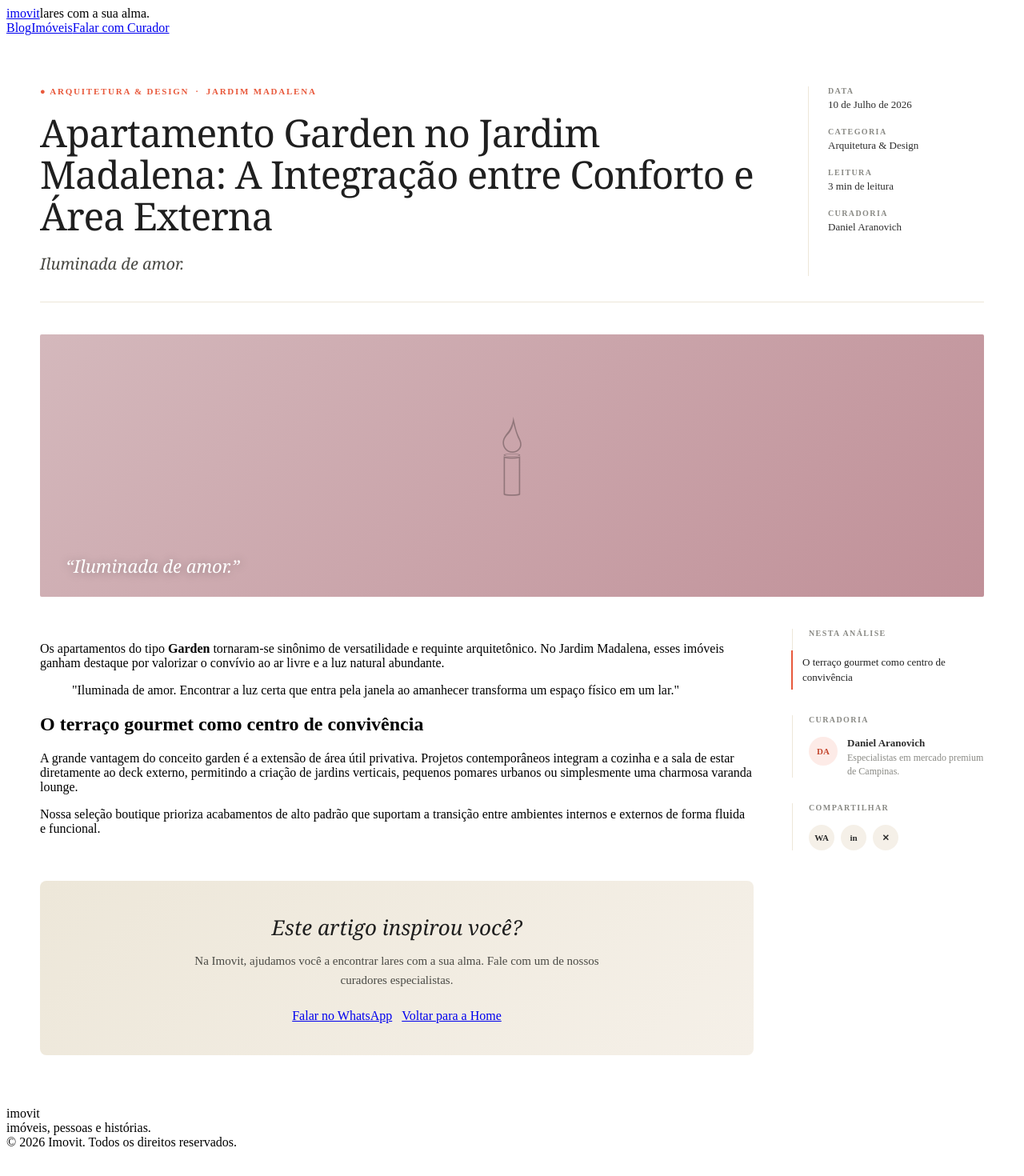
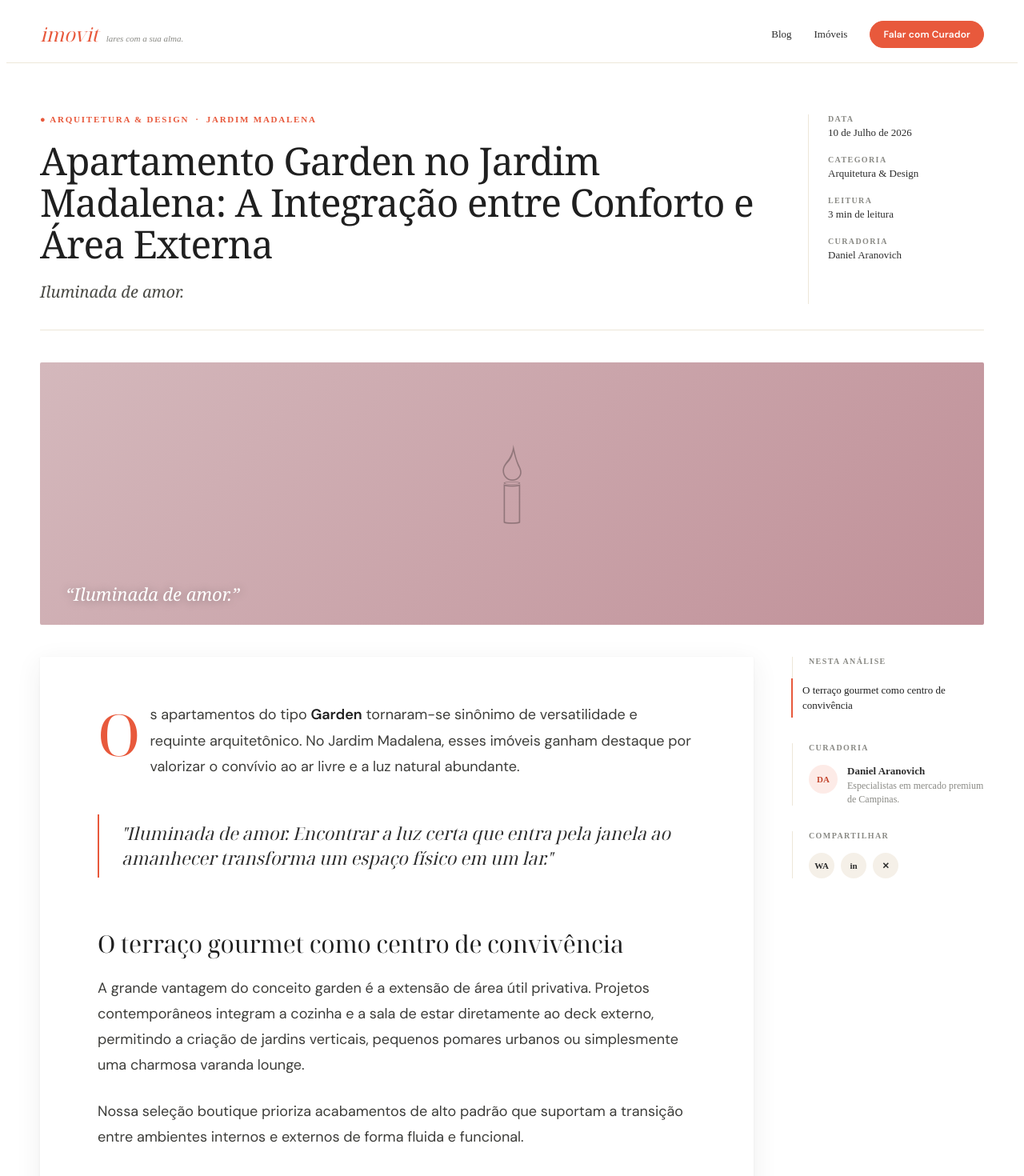
Before and after one commit to eduardo-imovit/blog-imovit, a Next.js app: page /posts/apartamento-garden-jardim-madalena in a window 1280 px wide. Shown: the top 1470 px of the page at 80% size. Before the commit the page ends 1445 px from the top, so only its background shows below. Built offline with nearby package versions, Linux system fonts and the light colour scheme; no server answers; the database is empty.

Commit message:
fix: restaura estilos do artigo + estiliza header e footer

```diff
--- a/app/globals.css
+++ b/app/globals.css
@@ -747,3 +747,363 @@
     grid-template-columns: 1fr;
   }
 }
+
+/* ============================================================
+   RESTAURAÇÃO — ARTIGO v1 (foi removido por acidente)
+   ============================================================ */
+.article-content {
+  background: #FFFFFF;
+  border-radius: 2px;
+  padding: 56px 72px 64px;
+  font-family: var(--font-dm-sans), system-ui, sans-serif;
+  font-size: 18px;
+  line-height: 1.78;
+  color: #3d3d3a;
+  font-weight: 400;
+  box-shadow: 0 1px 3px rgba(45, 45, 45, 0.06),
+    0 8px 32px rgba(45, 45, 45, 0.08);
+}
+
+.article-content>h1:first-child {
+  display: none;
+}
+
+.article-content p {
+  margin: 0 0 26px;
+  font-family: inherit;
+}
+
+.article-content>p:first-of-type::first-letter {
+  font-family: var(--font-noto-serif), Georgia, serif;
+  font-size: 72px;
+  font-weight: 400;
+  float: left;
+  line-height: 0.9;
+  margin: 8px 12px 0 0;
+  color: #E8593C;
+}
+
+.article-content strong {
+  color: #1F1F1F;
+  font-weight: 600;
+}
+
+.article-content em {
+  font-style: italic;
+  color: #4a4a45;
+}
+
+.article-content h2 {
+  font-family: var(--font-noto-serif), Georgia, serif;
+  font-size: 30px;
+  font-weight: 400;
+  line-height: 1.25;
+  color: #1F1F1F;
+  margin: 64px 0 20px;
+  letter-spacing: -0.005em;
+}
+
+.article-content h3 {
+  font-family: var(--font-noto-serif), Georgia, serif;
+  font-size: 22px;
+  font-weight: 400;
+  line-height: 1.35;
+  color: #1F1F1F;
+  margin: 40px 0 14px;
+}
+
+.article-content blockquote {
+  font-family: var(--font-noto-serif), Georgia, serif;
+  font-style: italic;
+  font-size: 22px;
+  line-height: 1.45;
+  color: #2D2D2D;
+  border-left: 2px solid #E8593C;
+  padding: 8px 0 8px 28px;
+  margin: 44px 0;
+}
+
+.article-content ul,
+.article-content ol {
+  margin: 26px 0;
+  padding-left: 24px;
+}
+
+.article-content li {
+  margin-bottom: 10px;
+  font-family: inherit;
+}
+
+.article-content ul li::marker {
+  color: #E8593C;
+}
+
+.article-content a {
+  color: #E8593C;
+  border-bottom: 1px solid rgba(232, 89, 60, 0.3);
+  transition: all 0.2s;
+  text-decoration: none;
+}
+
+.article-content a:hover {
+  border-color: #E8593C;
+}
+
+.article-content hr {
+  border: none;
+  text-align: center;
+  margin: 56px 0;
+  height: 14px;
+  position: relative;
+}
+
+.article-content hr::after {
+  content: "· · ·";
+  color: #C9A96E;
+  letter-spacing: 14px;
+  font-size: 14px;
+  user-select: none;
+}
+
+@media (max-width: 720px) {
+  .article-content {
+    padding: 32px 24px 40px;
+    font-size: 17px;
+  }
+
+  .article-content>p:first-of-type::first-letter {
+    font-size: 58px;
+    margin: 6px 10px 0 0;
+  }
+
+  .article-content h2 {
+    font-size: 24px;
+    margin-top: 48px;
+  }
+
+  .article-content h3 {
+    font-size: 19px;
+    margin-top: 32px;
+  }
+
+  .article-content blockquote {
+    font-size: 19px;
+    padding-left: 20px;
+  }
+}
+
+/* ============================================================
+   HEADER — Navbar boutique
+   ============================================================ */
+.header {
+  background: #FFFFFF;
+  border-bottom: 1px solid #EDE7D9;
+  padding: 18px 0;
+  position: sticky;
+  top: 0;
+  z-index: 50;
+  backdrop-filter: saturate(180%) blur(8px);
+  background: rgba(255, 255, 255, 0.92);
+}
+
+.header-container {
+  max-width: 1180px;
+  margin: 0 auto;
+  padding: 0 20px;
+  display: flex;
+  align-items: center;
+  justify-content: space-between;
+  gap: 24px;
+}
+
+.header-logo-group {
+  display: flex;
+  align-items: baseline;
+  gap: 10px;
+}
+
+.header-logo {
+  font-family: var(--font-noto-serif), Georgia, serif;
+  font-style: italic;
+  font-weight: 400;
+  font-size: 24px;
+  color: #E8593C;
+  text-decoration: none;
+  letter-spacing: -0.01em;
+  line-height: 1;
+}
+
+.header-tagline {
+  font-size: 11px;
+  color: #8A8A85;
+  font-weight: 400;
+  font-style: italic;
+  white-space: nowrap;
+}
+
+.header-nav {
+  display: flex;
+  align-items: center;
+  gap: 28px;
+}
+
+.header-link {
+  font-size: 13px;
+  font-weight: 500;
+  color: #2D2D2D;
+  text-decoration: none;
+  transition: color 0.2s;
+  position: relative;
+}
+
+.header-link:hover {
+  color: #E8593C;
+}
+
+.header-link::after {
+  content: "";
+  position: absolute;
+  left: 0;
+  right: 0;
+  bottom: -6px;
+  height: 1px;
+  background: #E8593C;
+  transform: scaleX(0);
+  transform-origin: center;
+  transition: transform 0.25s ease;
+}
+
+.header-link:hover::after {
+  transform: scaleX(1);
+}
+
+.btn {
+  display: inline-flex;
+  align-items: center;
+  justify-content: center;
+  padding: 10px 20px;
+  border-radius: 24px;
+  font-family: var(--font-dm-sans), system-ui, sans-serif;
+  font-size: 13px;
+  font-weight: 600;
+  letter-spacing: 0.01em;
+  text-decoration: none;
+  border: 1px solid transparent;
+  cursor: pointer;
+  transition: all 0.2s;
+  white-space: nowrap;
+}
+
+.btn-sm {
+  padding: 8px 16px;
+  font-size: 12px;
+}
+
+.btn-primary {
+  background: #E8593C;
+  color: #FFFFFF;
+  border-color: #E8593C;
+}
+
+.btn-primary:hover {
+  background: #C4472F;
+  border-color: #C4472F;
+  transform: translateY(-1px);
+  box-shadow: 0 4px 12px rgba(232, 89, 60, 0.25);
+}
+
+.btn-secondary {
+  background: #FFFFFF;
+  color: #2D2D2D;
+  border-color: #EDE7D9;
+}
+
+.btn-secondary:hover {
+  border-color: #E8593C;
+  color: #E8593C;
+}
+
+/* ============================================================
+   FOOTER — Rodapé editorial
+   ============================================================ */
+.footer {
+  background: #1F1F1F;
+  padding: 40px 0 32px;
+  margin-top: 64px;
+}
+
+.footer-container {
+  max-width: 1180px;
+  margin: 0 auto;
+  padding: 0 20px;
+  display: flex;
+  align-items: center;
+  justify-content: space-between;
+  gap: 24px;
+  flex-wrap: wrap;
+}
+
+.footer-logo-group {
+  display: flex;
+  align-items: baseline;
+  gap: 10px;
+}
+
+.footer-logo {
+  font-family: var(--font-noto-serif), Georgia, serif;
+  font-style: italic;
+  font-weight: 400;
+  font-size: 22px;
+  color: #E8593C;
+  letter-spacing: -0.01em;
+  line-height: 1;
+}
+
+.footer-tagline {
+  font-size: 11px;
+  color: #8A8A85;
+  font-style: italic;
+  white-space: nowrap;
+}
+
+.footer-copy {
+  font-size: 11px;
+  color: #666660;
+  letter-spacing: 0.02em;
+}
+
+/* Responsivo Header + Footer */
+@media (max-width: 640px) {
+  .header-container {
+    gap: 12px;
+    padding: 0 16px;
+  }
+
+  .header-tagline {
+    display: none;
+  }
+
+  .header-nav {
+    gap: 16px;
+  }
+
+  .header-link {
+    font-size: 12px;
+  }
+
+  .btn {
+    padding: 8px 14px;
+    font-size: 12px;
+  }
+
+  .footer-container {
+    flex-direction: column;
+    align-items: flex-start;
+    gap: 16px;
+    padding: 0 16px;
+  }
+
+  .footer-tagline {
+    display: none;
+  }
+}
```
